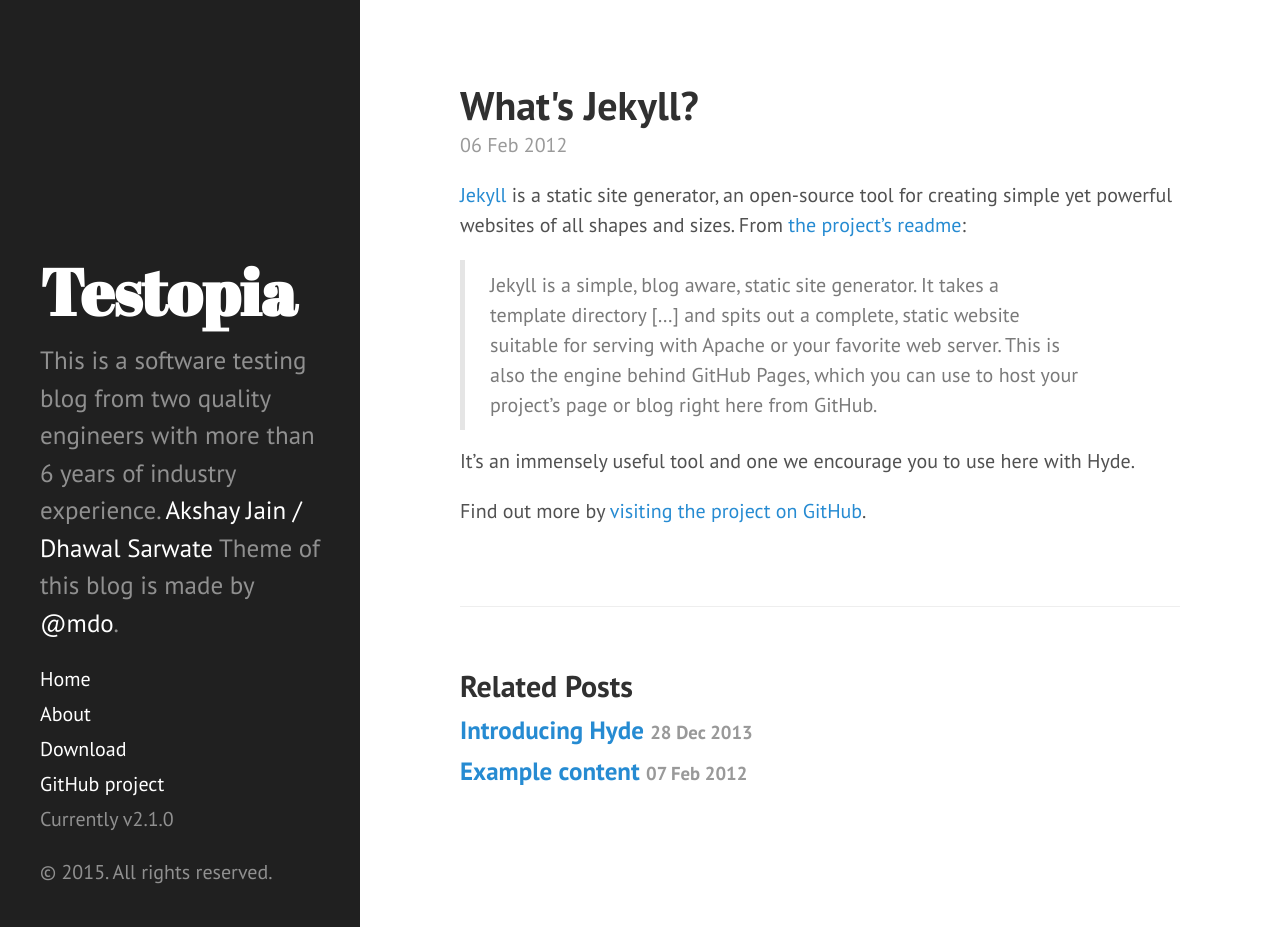
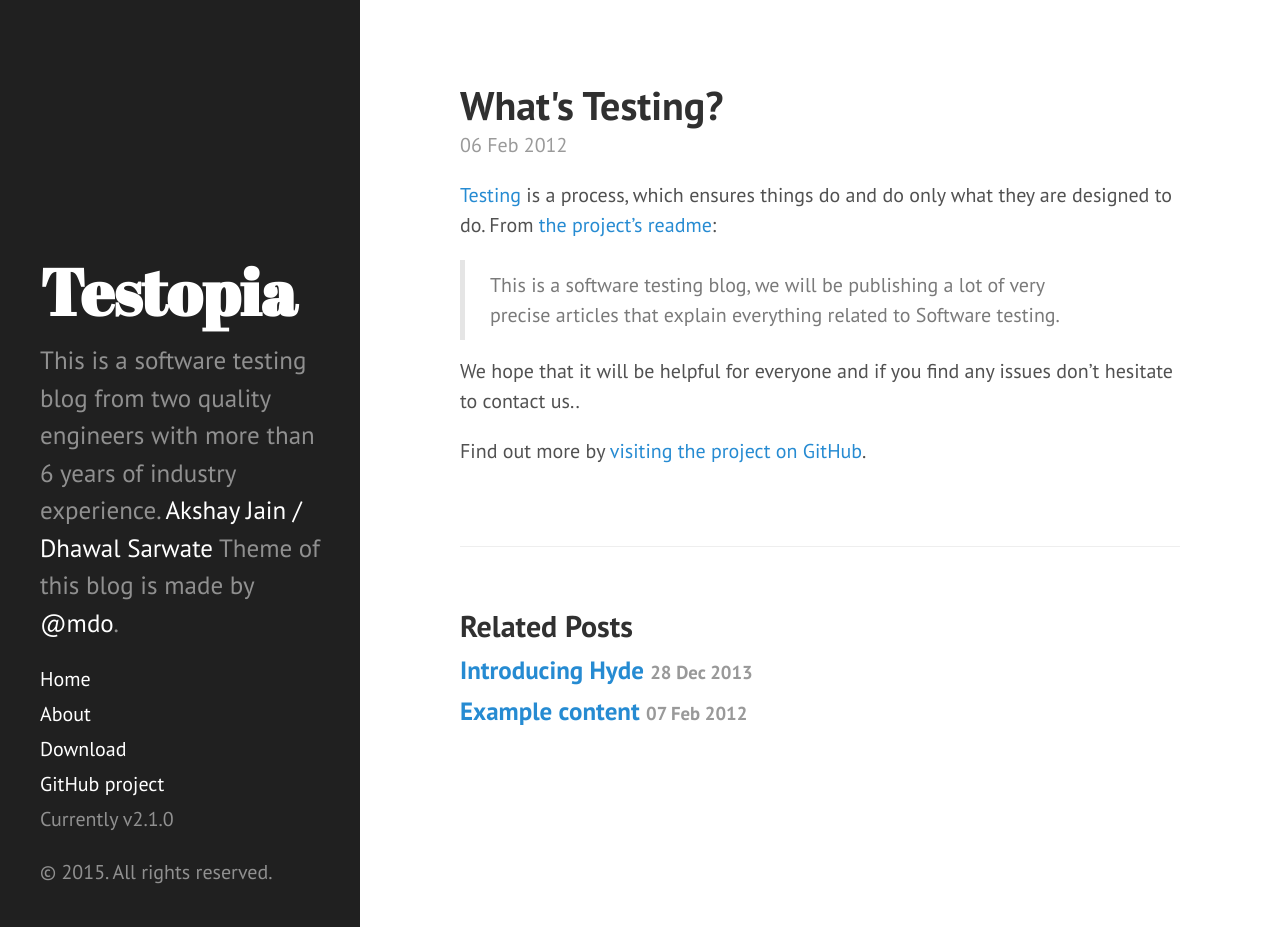
Before and after one commit to akshay059/akshay059.github.io, a Jekyll site: the page built from _posts/2012-02-06-whats-jekyll.md, in a window 1280 px wide and 927 px high. Built offline with Jekyll 4.4.1, drawn with Linux system fonts in a browser that asks for light colours; Markdown is read by kramdown in place of the engine named in the settings.

Commit message:
changed index

```diff
--- a/_posts/2012-02-06-whats-jekyll.md
+++ b/_posts/2012-02-06-whats-jekyll.md
@@ -1,12 +1,12 @@
 ---
 layout: post
-title: What's Jekyll?
+title: What's Testing?
 ---
 
-[Jekyll](http://jekyllrb.com) is a static site generator, an open-source tool for creating simple yet powerful websites of all shapes and sizes. From [the project's readme](https://github.com/mojombo/jekyll/blob/master/README.markdown):
+[Testing](http://jekyllrb.com) is a process, which ensures things do and do only what they are designed to do. From [the project's readme](https://github.com/mojombo/jekyll/blob/master/README.markdown):
 
-  > Jekyll is a simple, blog aware, static site generator. It takes a template directory [...] and spits out a complete, static website suitable for serving with Apache or your favorite web server. This is also the engine behind GitHub Pages, which you can use to host your project’s page or blog right here from GitHub.
+  > This is a software testing blog, we will be publishing a lot of very precise articles that explain everything related to Software testing.
 
-It's an immensely useful tool and one we encourage you to use here with Hyde.
+We hope that it will be helpful for everyone and if you find any issues don't hesitate to contact us..
 
-Find out more by [visiting the project on GitHub](https://github.com/mojombo/jekyll).
+Find out more by [visiting the project on GitHub](https://github.com/akshay059).
```
